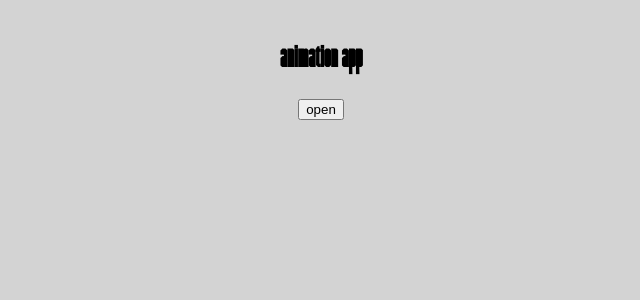
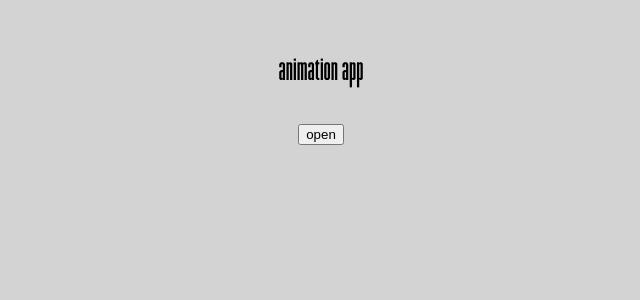
Before and after one commit to timothyhudsonemail/animation-app, a React (Create React App) app: page / in a window 1280 px wide. Shown: the top 300 px of the page, without its empty margins (319-959 px from the left). Built offline with nearby package versions, Linux system fonts and the light colour scheme.

Commit message:
Update App.js

```diff
--- a/src/App.js
+++ b/src/App.js
@@ -130,7 +130,7 @@ export default class App extends Component {
     return (
       <div className="App">
         <br />
-      <h1 style={{fontFamily:"Commune NuitDebout"}}>animation app</h1>
+      <p style={{fontFamily:"Commune NuitDebout",fontSize:"33px"}}>animation app</p>
         <button onClick={getImages}>open</button>
         <br />
         <br />
```
